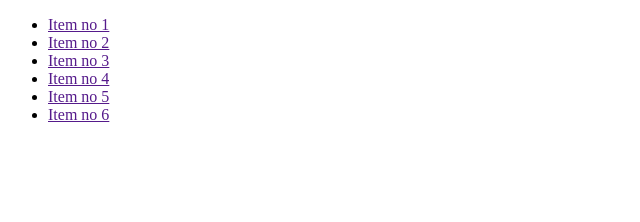
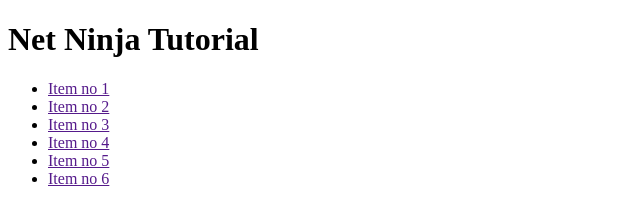
Before and after one commit to oscardbg/netNinja-git-one, a plain HTML site: page index.html in a window 1280 px wide. Shown: the whole page, without its empty margins (0-640 px from the left). Drawn offline with Linux system fonts and the light colour scheme.

Commit message:
Added a h1 title for the nav

```diff
--- a/index.html
+++ b/index.html
@@ -10,6 +10,7 @@
 </head>
 <body>
     <header>
+        <h1>Net Ninja Tutorial</h1>
         <nav>
             <ul>
                 <li><a href="">Item no 1</a></li>
```
